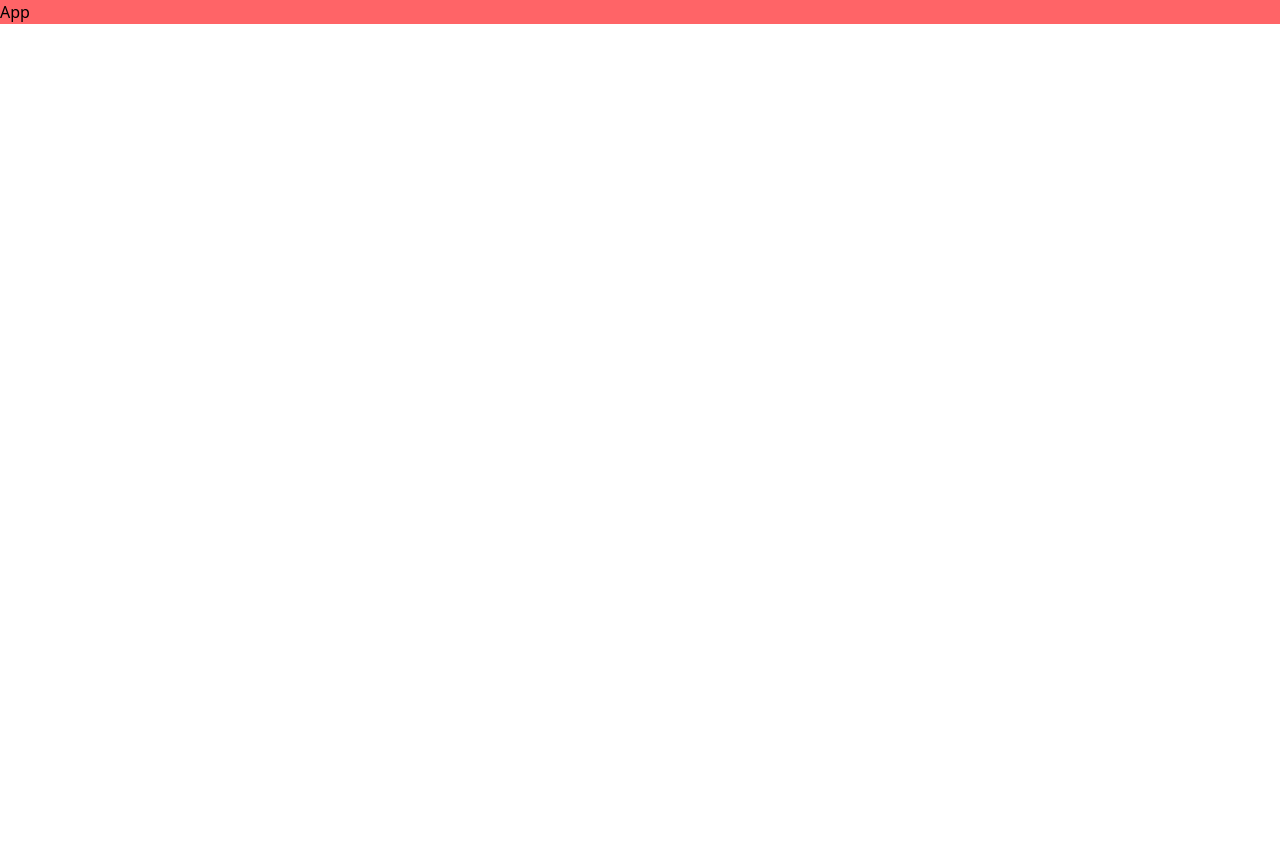
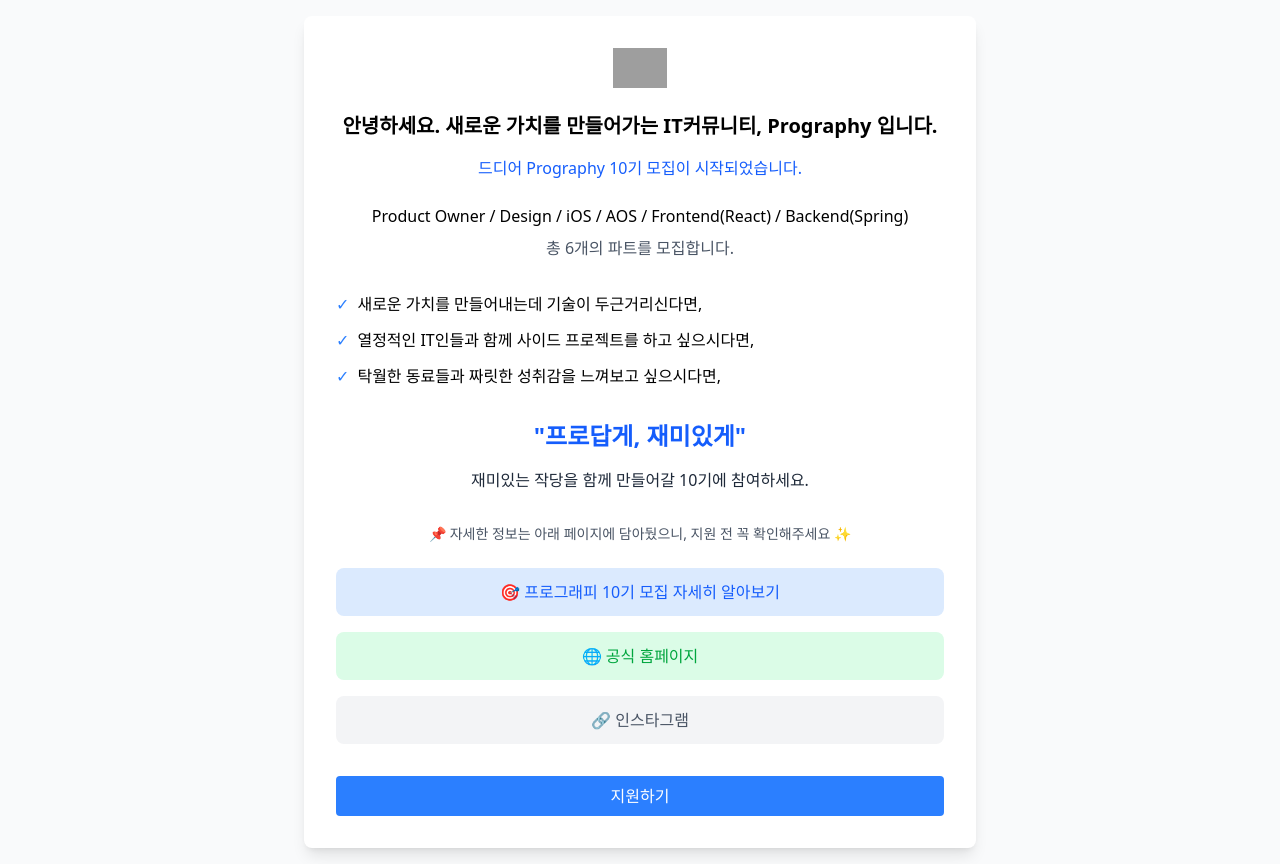
Before and after one commit to Duck-98/prography-10th-frontend, a React (Vite) app: page / in a window 1280 px wide. Before the commit the page ends 800 px from the top, so only its background shows below. Built offline with nearby package versions, Linux system fonts and the light colour scheme; grey boxes are pictures that could not be loaded.

Commit message:
feat: app.tsx 라우팅 세팅 및 레이지 로딩 적용

```diff
--- a/src/App.tsx
+++ b/src/App.tsx
@@ -1,5 +1,21 @@
-const App = () => {
-  return <div className="container bg-red-400">App</div>;
-};
+import { lazy, Suspense } from "react";
+import { BrowserRouter, Routes, Route } from "react-router-dom";
+import { Spinner } from "./components/Loading";
+
+const RecruitmentPage = lazy(() => import("./pages/RecruitmentPage"));
+const ApplyPage = lazy(() => import("./pages/ApplyPage"));
+
+function App() {
+  return (
+    <BrowserRouter>
+      <Suspense fallback={<Spinner />}>
+        <Routes>
+          <Route path="/" element={<RecruitmentPage />} />
+          <Route path="/apply" element={<ApplyPage />} />
+        </Routes>
+      </Suspense>
+    </BrowserRouter>
+  );
+}
 
 export default App;
```
